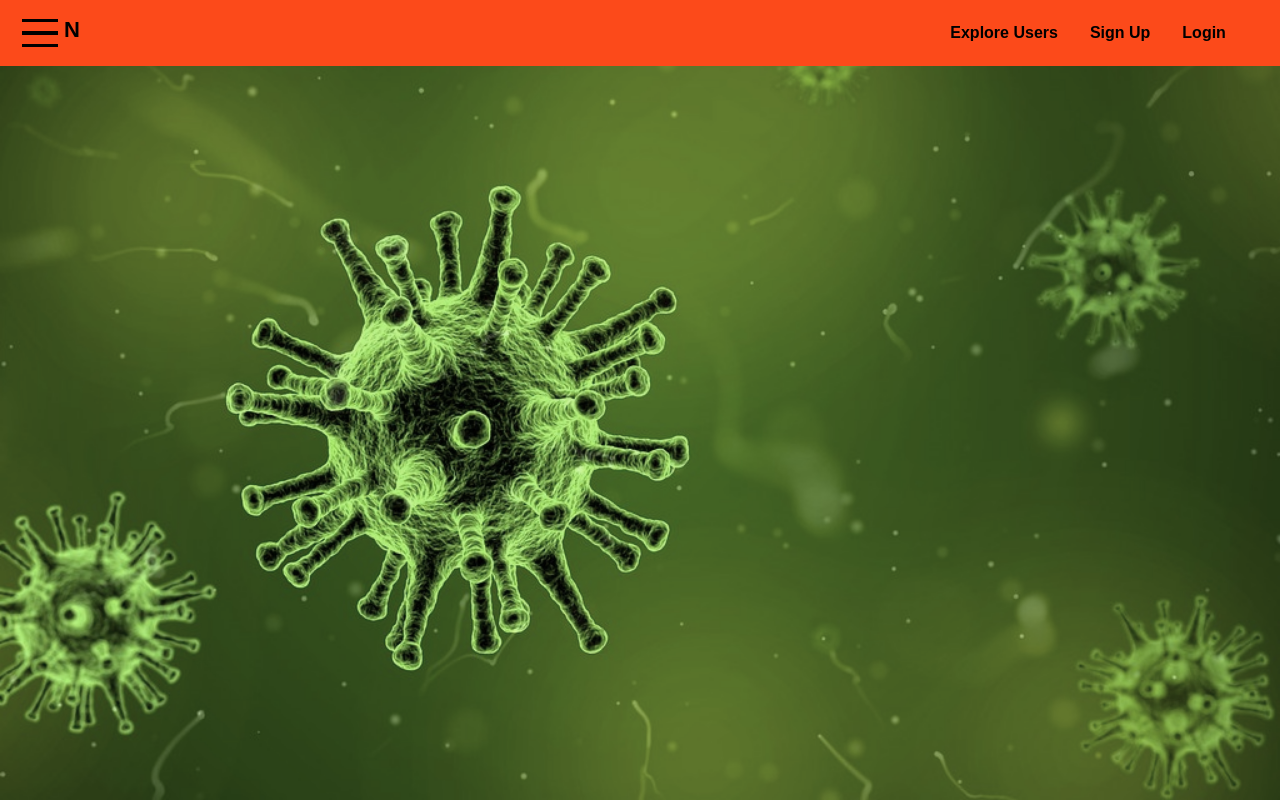
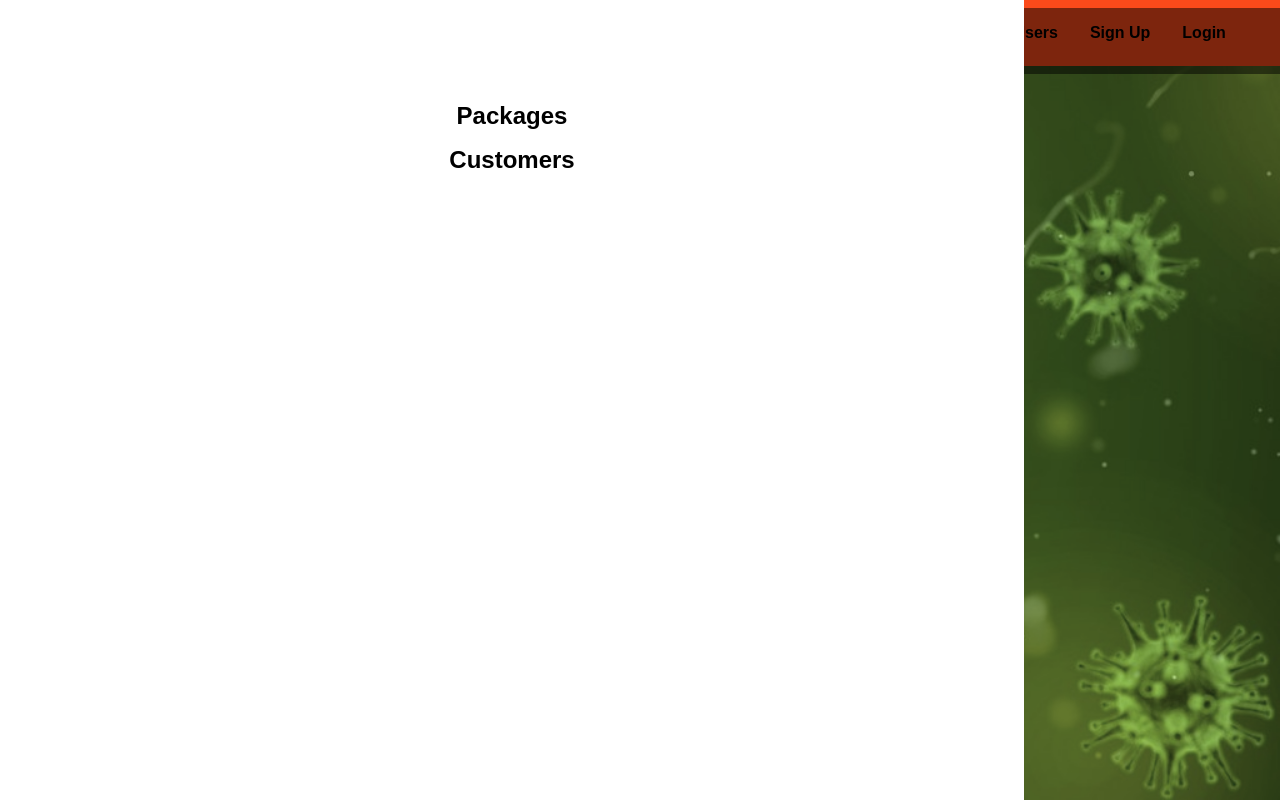
Before and after one commit to nealthom/social, a React (Create React App) app in the folder client/: page / in a window 1280 px wide. Both pictures are taken after a click on the button 40 px from the left and 33 px from the top of the page. Built offline with nearby package versions, Linux system fonts and the light colour scheme.

Commit message:
working on design

```diff
--- a/client/src/components/layout/Navbar.js
+++ b/client/src/components/layout/Navbar.js
@@ -1,10 +1,20 @@
 import React, {Component} from 'react';
 import Styles from './Navbar.module.css';
 export class Navbar extends Component {
+  state = {
+    mobileNav: false
+  };
+  hamburgerClick = () => {
+    this.setState({
+      mobileNav: !this.state.mobileNav
+    });
+  };
   render() {
-    return (
-      <div>
-        <div className={Styles.backdrop} />
+    let mobileNav = '';
+    let backdropNav = '';
+
+    if (this.state.mobileNav === true) {
+      mobileNav = (
         <nav className={Styles.mobile_nav}>
           <ul className={Styles.mobile_nav__items}>
             <li className={Styles.mobile_nav__item}>
@@ -15,9 +25,23 @@ export class Navbar extends Component {
             </li>
           </ul>
         </nav>
+      );
+      backdropNav = (
+        <div className={Styles.backdrop} onClick={this.hamburgerClick} />
+      );
+    }
+
+    return (
+      <div>
+        {mobileNav}
+
         <header className={Styles.navbar_header}>
+          {backdropNav}
           <div>
-            <button className={Styles.toggle_button}>
+            <button
+              onClick={this.hamburgerClick}
+              className={Styles.toggle_button}
+            >
               <span className={Styles.toggle_button__bar} />
               <span className={Styles.toggle_button__bar} />
               <span className={Styles.toggle_button__bar} />
--- a/client/src/components/layout/Navbar.module.css
+++ b/client/src/components/layout/Navbar.module.css
@@ -92,7 +92,6 @@ body {
 }
 
 .mobile_nav {
-  display: none;
   position: fixed;
   z-index: 201;
   top: 0;
```
